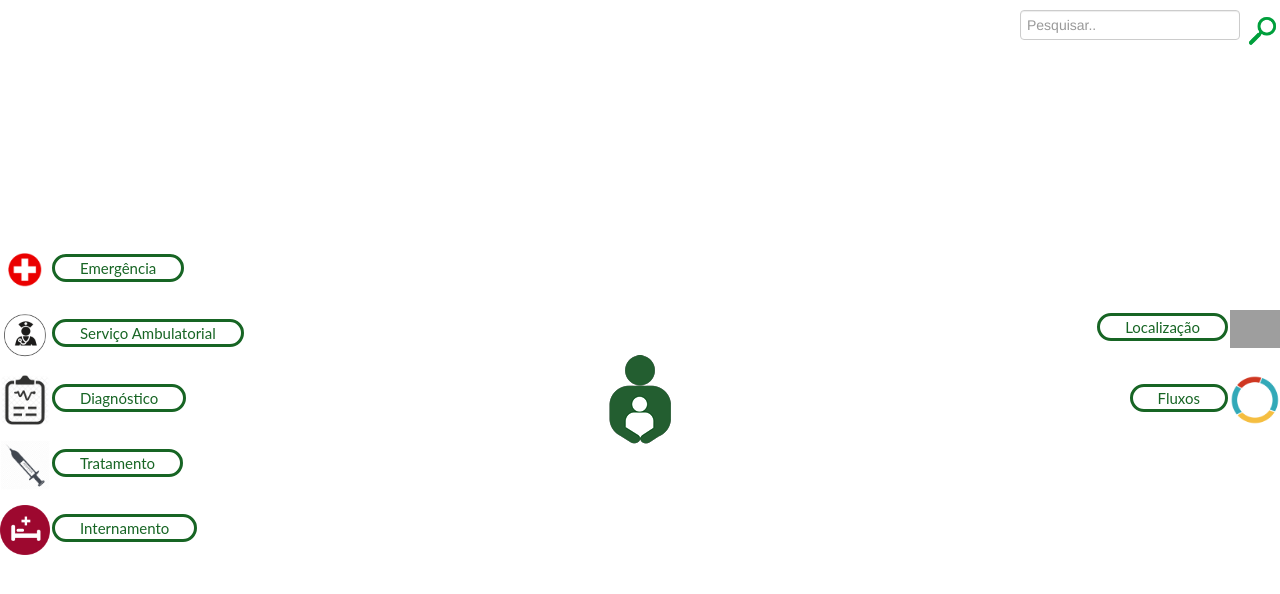
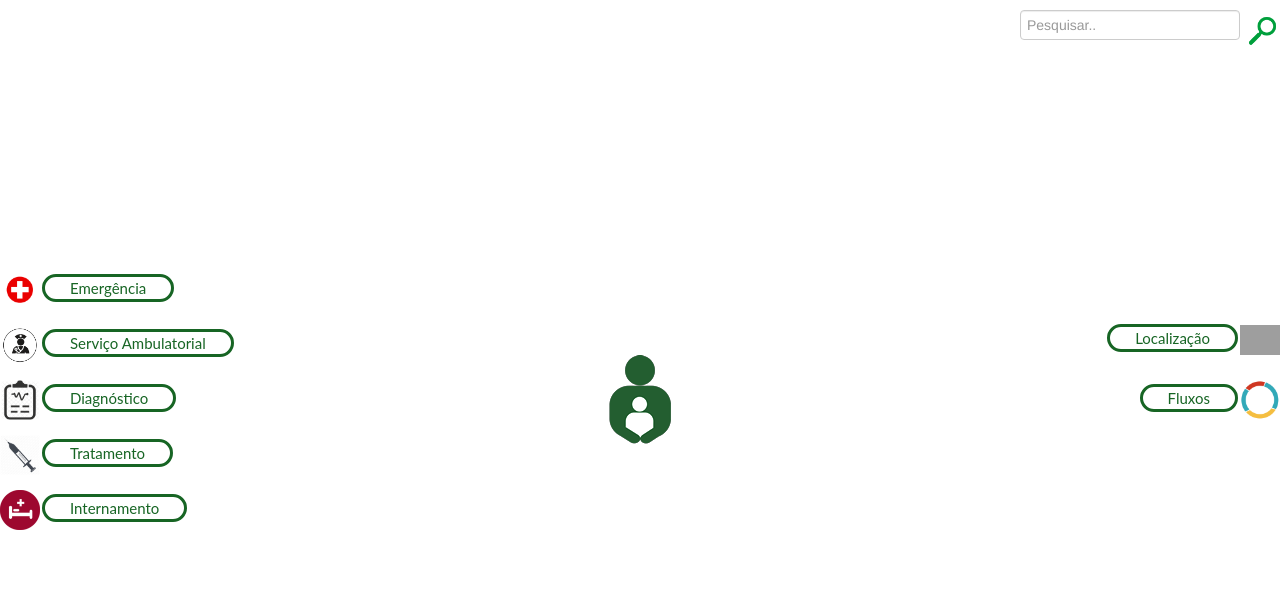
Before and after one commit to jonatascp/imip, a PHP site: page /bootstrap/index.html in a window 1280 px wide. Shown: the top 594 px of the page. Run offline with PHP 8.4, Linux system fonts and the light colour scheme; grey boxes are pictures that could not be loaded.

Commit message:
Update main.css

```diff
--- a/bootstrap/css/main.css
+++ b/bootstrap/css/main.css
@@ -37,7 +37,7 @@ body, html {
 }
 
 .grid-home .row-fluid img, .options img {
-  width: 50px;
+  width: 40px;
 }
 
 .grid-home .row-fluid {
@@ -91,3 +91,6 @@ a {
     font: 400 25px/1.8 "Lato", sans-serif;
 
  }
+.grid-home .row-fluid div span{
+ white-space: nowrap;
+ }
```
